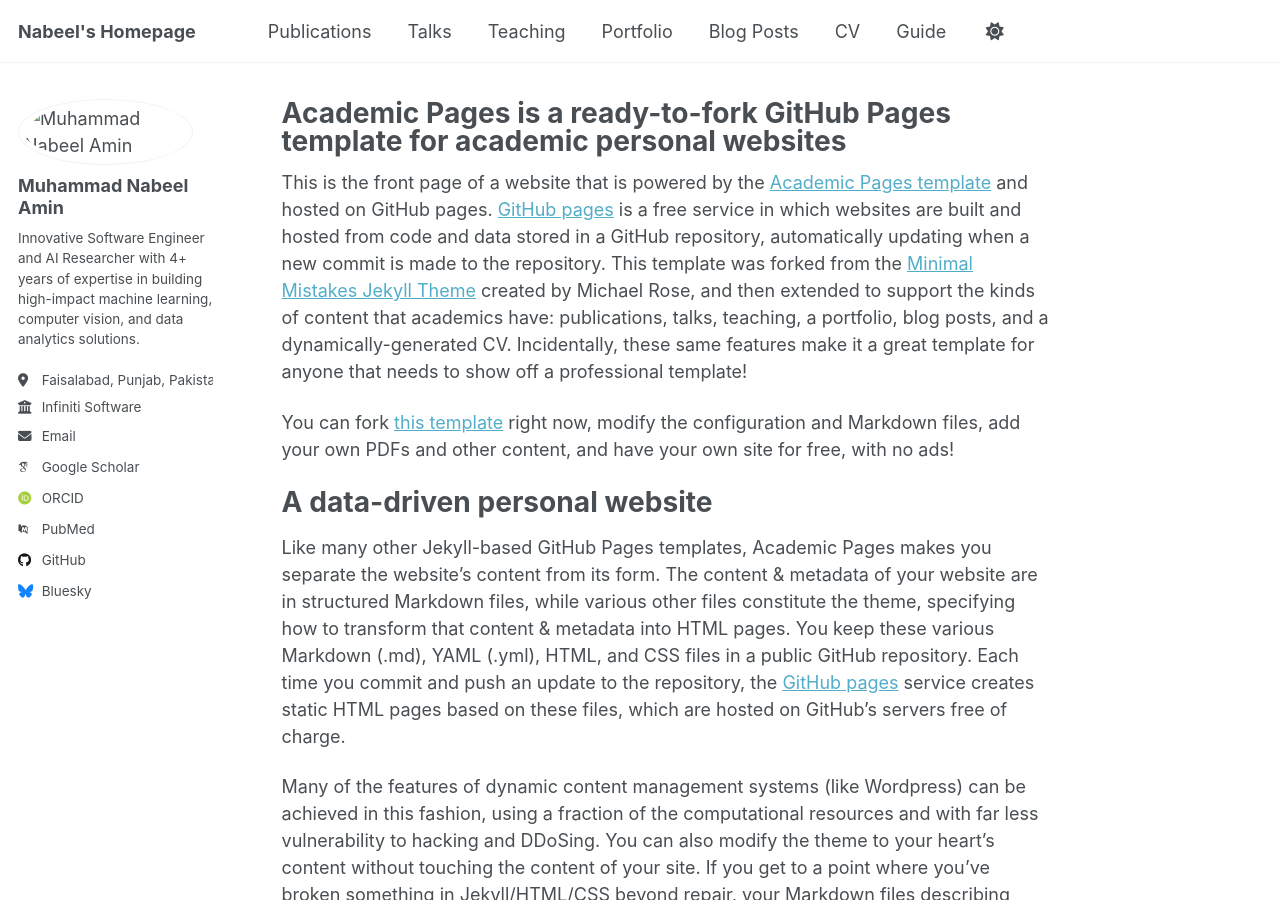
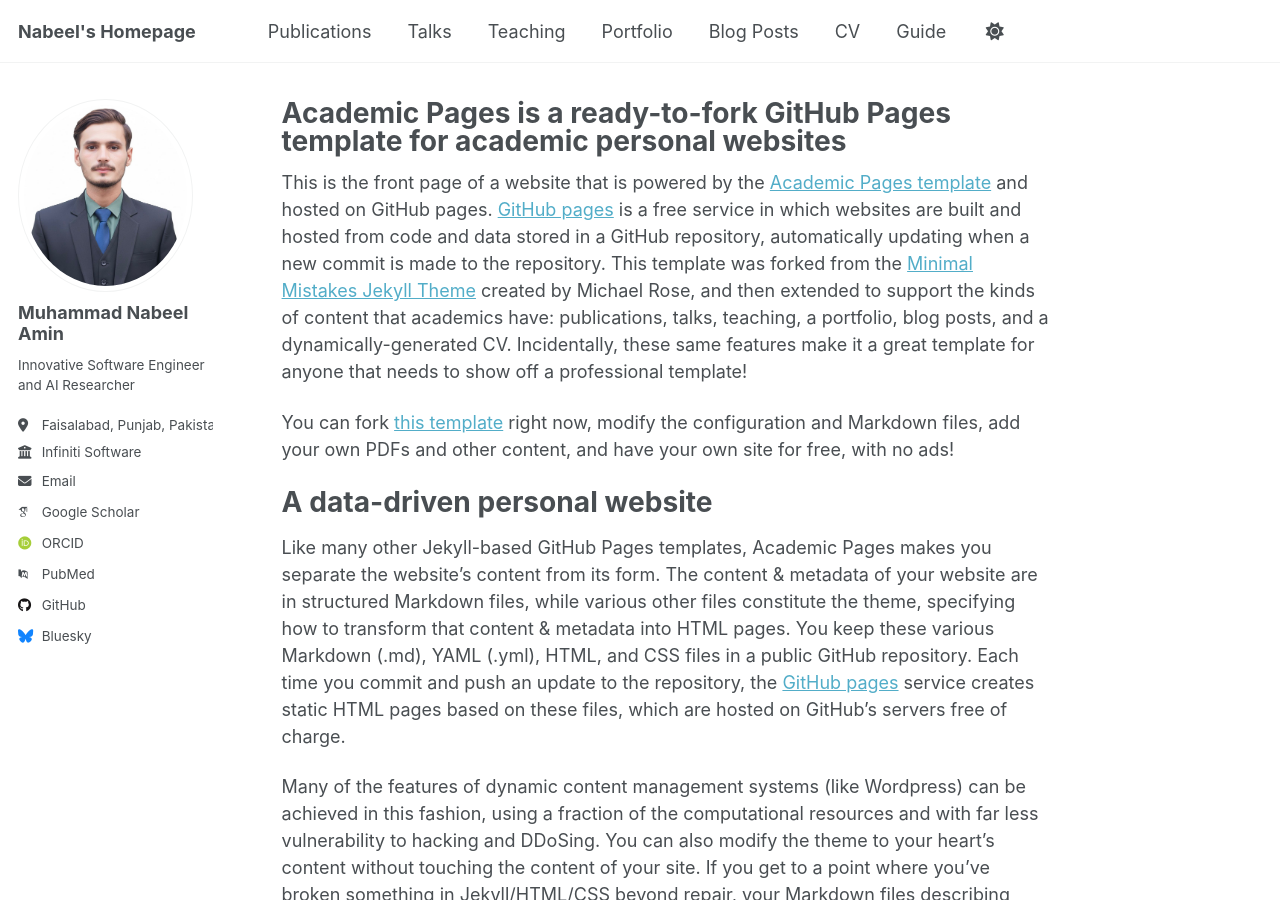
Before and after one commit to Nabeel70/mnabeel.github.io, a Jekyll site: the page built from _pages/about.md, in a window 1280 px wide and 900 px high. Built offline with Jekyll 4.4.1, drawn with Linux system fonts in a browser that asks for light colours; some web fonts are replaced; a script that is not in the unit is left out.

Commit message:
Fix path of image

```diff
--- a/_config.yml
+++ b/_config.yml
@@ -23,10 +23,10 @@ repository               : "https://github.com/Nabeel70/mnabeel.github.io"
 #               Additional customization can be done by editing /_includes/author-profile.html
 author:
   # Biographic information
-  avatar           : "/images/profile.png"
+  avatar           : "profile.png"
   name             : "Muhammad Nabeel Amin"
   pronouns         : # example: "she/her"
-  bio              : "Innovative Software Engineer and AI Researcher with 4+ years of expertise in building high-impact machine learning, computer vision, and data analytics solutions."
+  bio              : "Innovative Software Engineer and AI Researcher"
   location         : "Faisalabad, Punjab, Pakistan"
   employer         : "Infiniti Software"
   uri              : # URL
@@ -35,7 +35,7 @@ author:
   # Academic websites
   academia         : # URL
   arxiv            : # URL - Update with the correct link to your profile
-  googlescholar    : "https://scholar.google.com/citations?user=PS_CX0AAAAAJ"
+  googlescholar    : "https://scholar.google.com/citations?hl=en&user=hPwlKeoAAAAJ&view_op=list_works"
   inspire-hep      : # URL
   impactstory      : # URL
   orcid            : "http://orcid.org/yourorcidurl"
```
